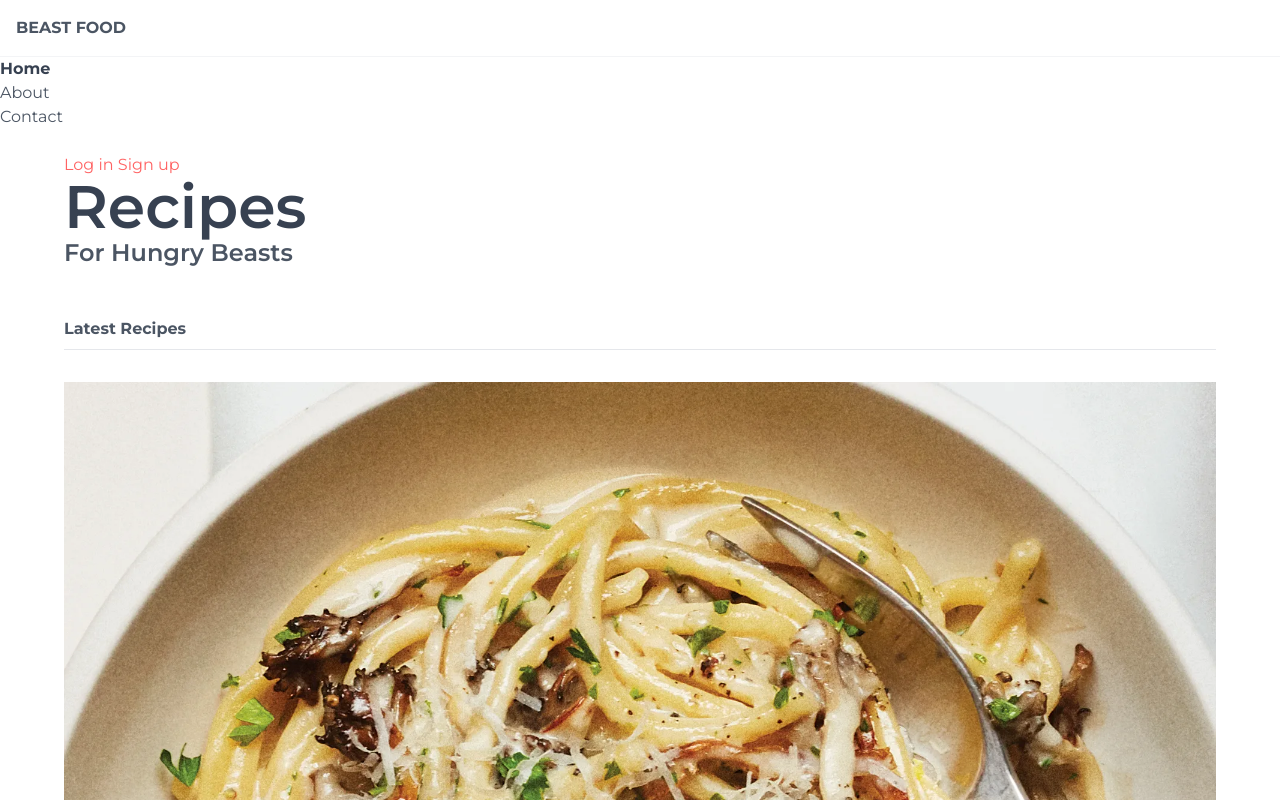
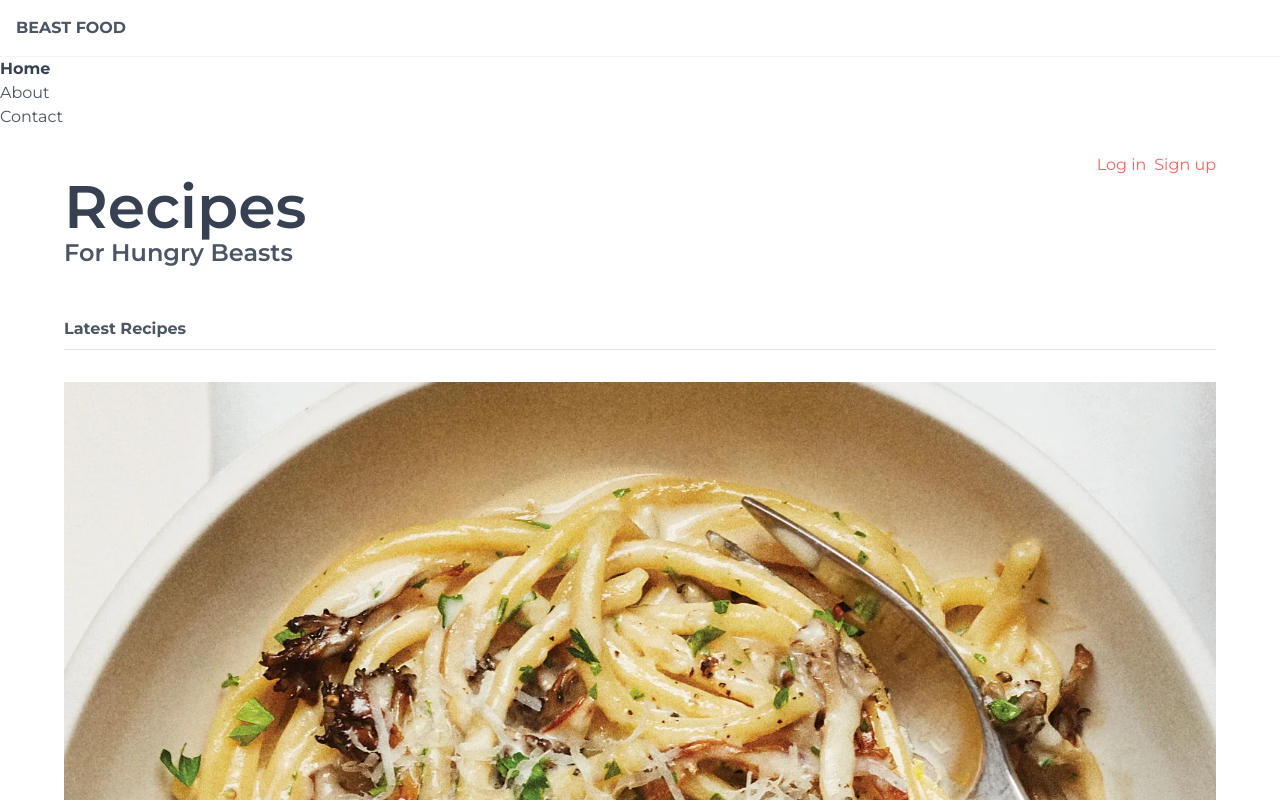
Before and after one commit to brucem98/Tailwind_recipe_site, a website: page src/index.html in a window 1280 px wide. Shown: the top 800 px of the page. Drawn offline with Linux system fonts and the light colour scheme.

Commit message:
Start implementing Flexbox

```diff
--- a/src/index.html
+++ b/src/index.html
@@ -36,9 +36,9 @@
     </div>
 
     <main class="px-16 py-6">
-      <div>
+      <div class="flex justify-end">
         <a href="#" class="text-primary">Log in</a>
-        <a href="#" class="text-primary">Sign up</a>
+        <a href="#" class="text-primary ml-2">Sign up</a>
       </div>
 
       <header>
@@ -67,7 +67,7 @@
         </div>
       </div>
 
-      <div>
+      <div class="flex justify-center">
         <button class="bg-secondary-100 text-secondary-200">Load more</button>
       </div>
     </main>
```
Also changed, not shown: public/output.css.
